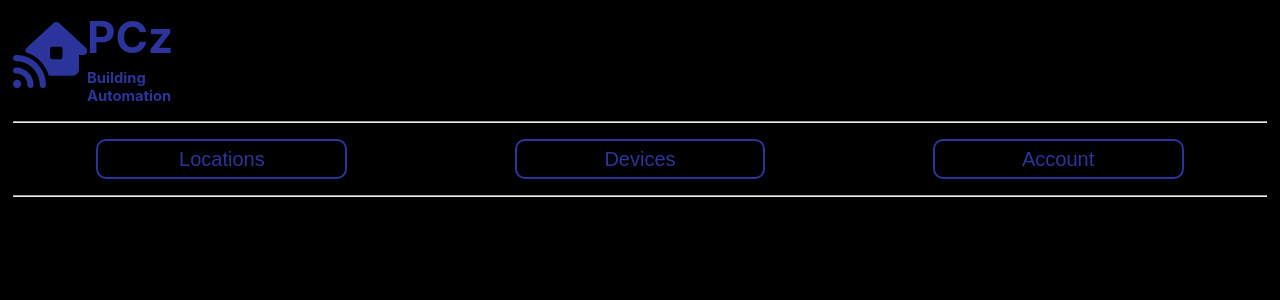
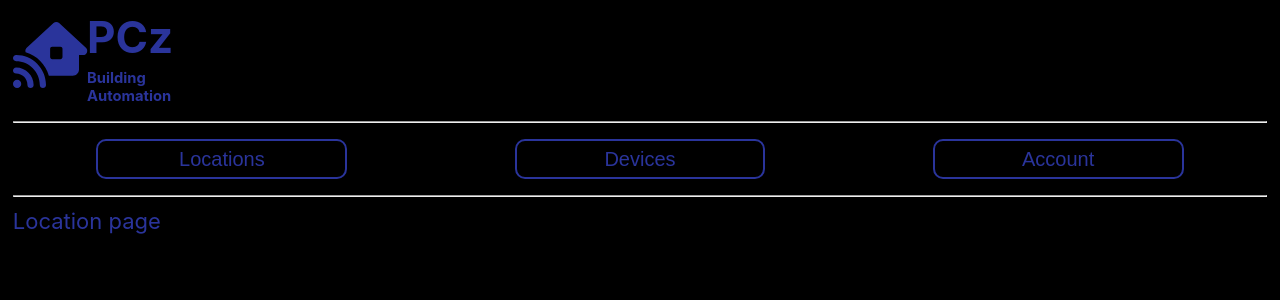
Before and after one commit to czechp/building-automation-frontend, a React (Create React App) app: page / in a window 1280 px wide. Shown: the top 300 px of the page. Built offline with nearby package versions, Linux system fonts and the light colour scheme.

Commit message:
Applied routing in project

```diff
--- a/src/App.js
+++ b/src/App.js
@@ -1,19 +1,29 @@
 import {ThemeProvider} from "styled-components";
+
 import theme from "./configuration/theme";
 import GlobalStyles from "./configuration/globalStyles";
 import ContainerLayout from "./layout/ContainerLayout";
 import TopBarLayout from "./layout/TopBarLayout";
 import NavigationBarLayout from "./layout/NavigationBarLayout";
+import {BrowserRouter, Route, Routes} from "react-router-dom";
+import LocationListPage from "./useCase/location/LocationListPage";
+import LoginPage from "./useCase/login/LoginPage";
 
 function App() {
     return (<div className="App">
+        <BrowserRouter>
             <ThemeProvider theme={theme}>
-        <GlobalStyles />
+                <GlobalStyles/>
                 <ContainerLayout>
                     <TopBarLayout/>
                     <NavigationBarLayout/>
+                    <Routes>
+                        <Route path="/" element={<LocationListPage/>}/>
+                        <Route path="/login" element={<LoginPage/>}/>
+                    </Routes>
                 </ContainerLayout>
             </ThemeProvider>
+        </BrowserRouter>
     </div>);
 }
 
```
Lines whose indentation alone changed are shown as unchanged.
